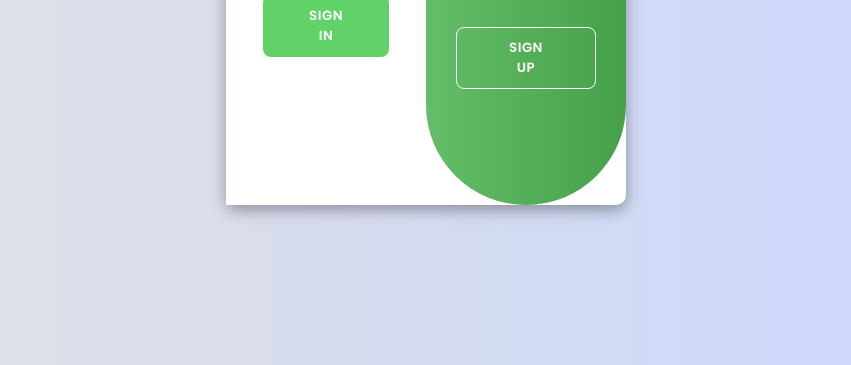
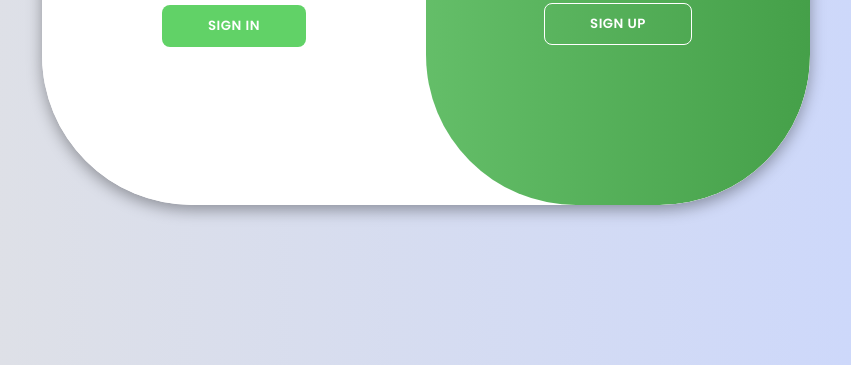
Before and after one commit to Osama-Nimer/ToDoList, a plain HTML site: page index.html in a window 1280 px wide. Shown: the part 435-800 px from the top of the page, without its empty margins (214-1065 px from the left). Drawn offline with Linux system fonts and the light colour scheme.

Commit message:
Update style_login.css

```diff
--- a/css/style_login.css
+++ b/css/style_login.css
@@ -4,28 +4,8 @@
   box-sizing: border-box;
   font-family: "Poppins", sans-serif;
 }
-body {
-  background-color: #c9d6ff;
-  background: linear-gradient(to right, #e2e2e2, #c9d6ff);
-  display: flex;
-  align-items: center;
-  justify-content: center;
-  flex-direction: column;
-  height: 100vh;
-  padding: 0 10px;
-}
 
-.container {
-  background-color: #fff;
-  border-radius: 10px;
-  box-shadow: 0 5px 15px rgba(0, 0, 0, 0.35);
-  position: relative;
-  width: 100%;
-  max-width: 400px;
-  min-height: 480px;
-  padding: 20px;
-}
-/* body {
+ body {
   background-color: #c9d6ff;
   background: linear-gradient(to right, #e2e2e2, #c9d6ff);
   display: flex;
@@ -44,7 +24,7 @@ body {
   width: 768px;
   max-width: 100%;
   min-height: 480px;
-} */
+}
 
 .container p {
   font-size: 14px;
```
